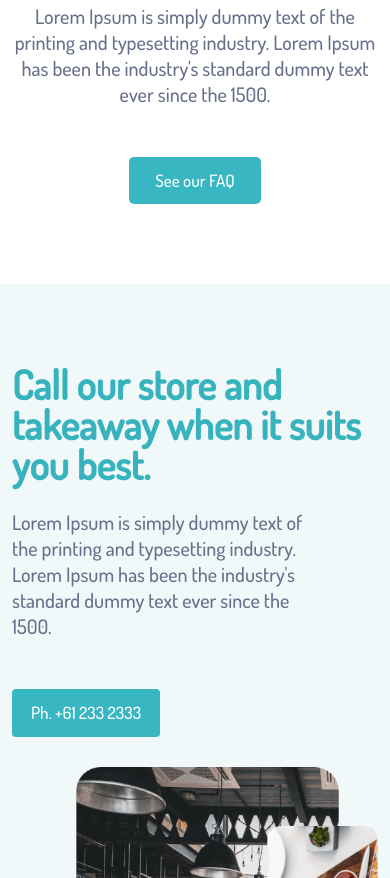
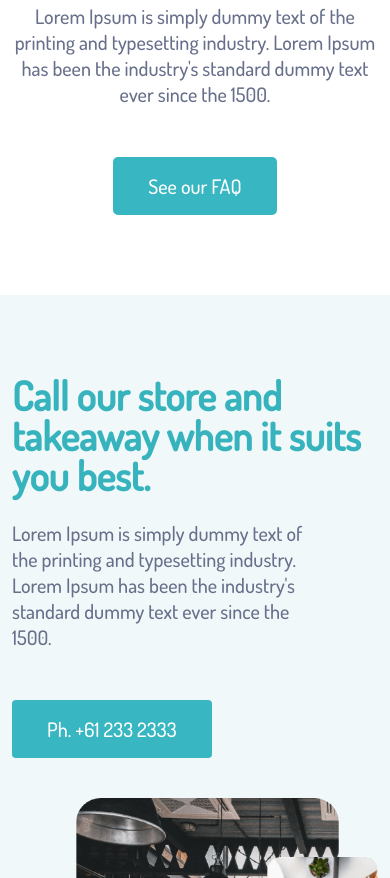
Before and after one commit to Abdulla0233/Food, a plain HTML site: page index.html in a window 390 px wide. Shown: the part 5886-6764 px from the top of the page. Drawn offline with nearby package versions, Linux system fonts and the light colour scheme.

Commit message:
btn padding

```diff
--- a/_callour.sass
+++ b/_callour.sass
@@ -34,8 +34,5 @@
         .textbox
             h1
                 font-size: 40px
-            .btn
-                font-size: 17px
-                padding: 10px 18px
         .imgbox
-            margin-top: 30px
+            margin-top: 40px
--- a/_order.sass
+++ b/_order.sass
@@ -36,6 +36,3 @@
                 font-size: 35px
             h5
                 margin-right: 0
-            .btn
-                font-size: 17px
-                padding: 10px 25px
--- a/_thehome.sass
+++ b/_thehome.sass
@@ -32,6 +32,5 @@
             .btn
                 font-size: 18px
                 padding: 11px 20px
-
         .imgbox
             margin-top: 30px
```
Also changed, not shown: style.css, 1 other file.
